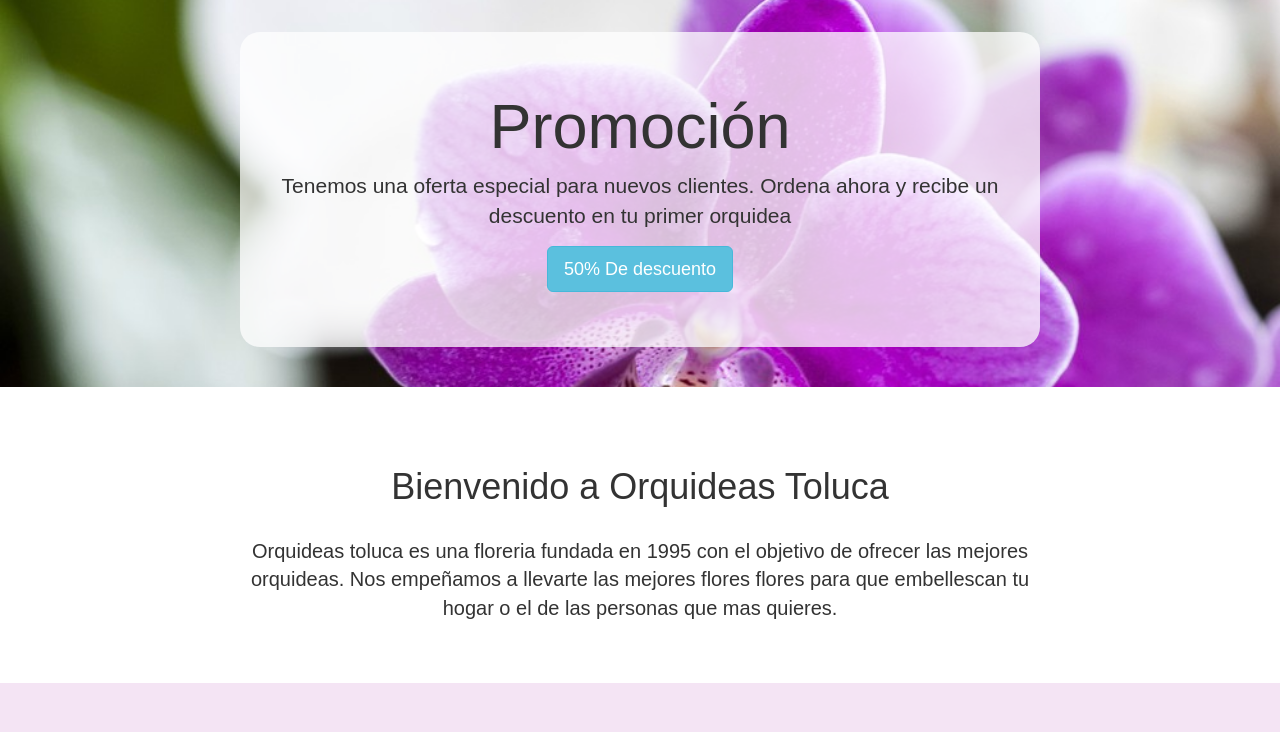
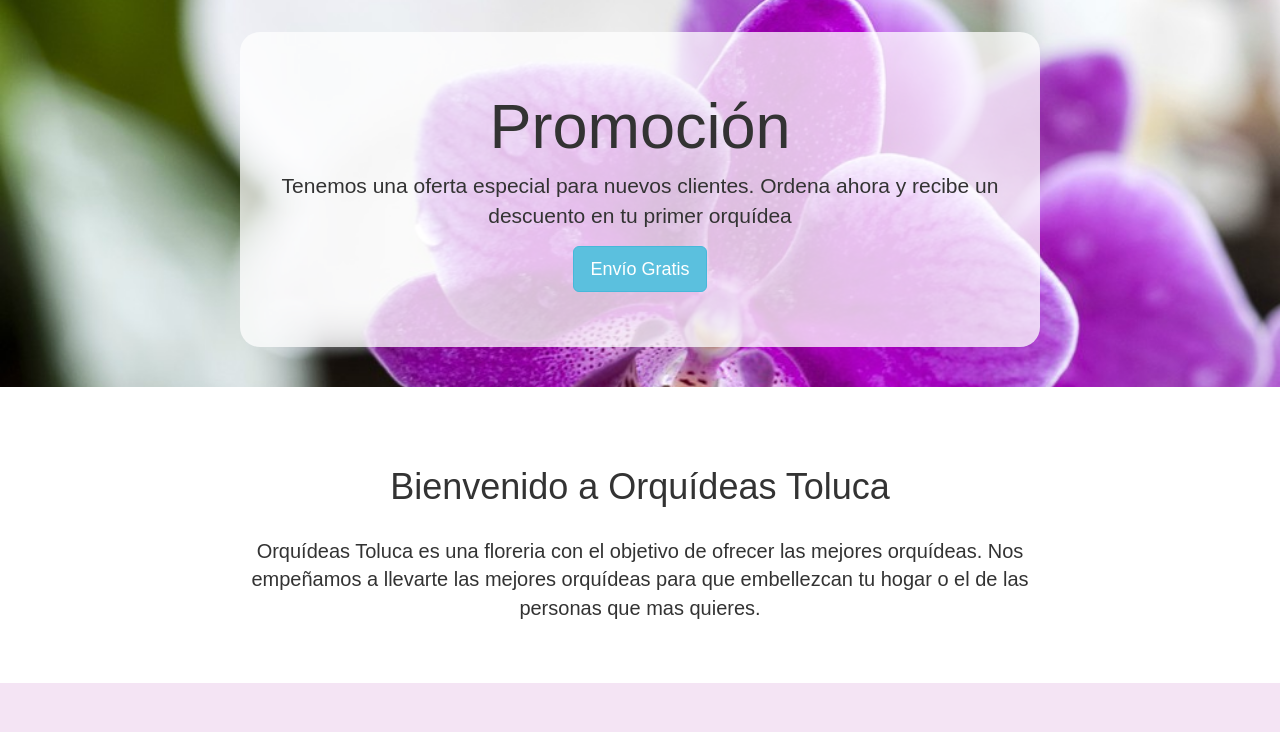
Before and after one commit to GerarDocss/Unsitionuevo, a plain HTML site: page index.html in a window 1280 px wide. Shown: the part 68-800 px from the top of the page. Drawn offline with nearby package versions, Linux system fonts and the light colour scheme.

Commit message:
Update index.html

```diff
--- a/index.html
+++ b/index.html
@@ -31,13 +31,13 @@
     <div id="promo">
         <div class="jumbotron">
             <h1>Promoción</h1>
-            <p>Tenemos una oferta especial para nuevos clientes. Ordena ahora y recibe un descuento en tu primer orquidea</p>
-            <p><a class="btn btn-info btn-lg" role="button" href="#">50% De descuento</a></p>
+            <p>Tenemos una oferta especial para nuevos clientes. Ordena ahora y recibe un descuento en tu primer orquídea</p>
+            <p><a class="btn btn-info btn-lg" role="button" href="#">Envío Gratis</a></p>
         </div>
     </div>
     <div class="container site-section" id="welcome">
-        <h1>Bienvenido a Orquideas Toluca</h1>
-        <p>Orquideas toluca es una floreria fundada en 1995 con el objetivo de ofrecer las mejores orquideas. Nos empeñamos a llevarte las mejores flores flores para que embellescan tu hogar o el de las personas que mas quieres.</p>
+        <h1>Bienvenido a Orquídeas Toluca</h1>
+        <p>Orquídeas Toluca es una floreria con el objetivo de ofrecer las mejores orquídeas. Nos empeñamos a llevarte las mejores orquídeas para que embellezcan tu hogar o el de las personas que mas quieres.</p>
     </div>
     <div class="dark-section" style="background-color:rgb(244,228,244);">
         <div class="container site-section" id="why">
@@ -95,7 +95,7 @@
                 <div class="col-md-4 footer-about">
                     <h4>Sobre la empresa</h4>
                     <p>Fundada en 2017 en toluca nos encargamos enrtegar los mejores productos a domicilio. </p>
-                    <div class="social-links social-icons"><a href="#"><i class="fa fa-facebook"></i></a><a href="#"><i class="fa fa-twitter"></i></a><a href="#"><i class="fa fa-linkedin"></i></a><a href="#"><i class="fa fa-github"></i></a></div>
+                    <div class="social-links social-icons"><a href="#https://www.facebook.com/Orqu%C3%ADdeas-Toluca-319069025199638/"><i class="fa fa-facebook"></i></a></div>
                 </div>
             </div>
         </div>
```
